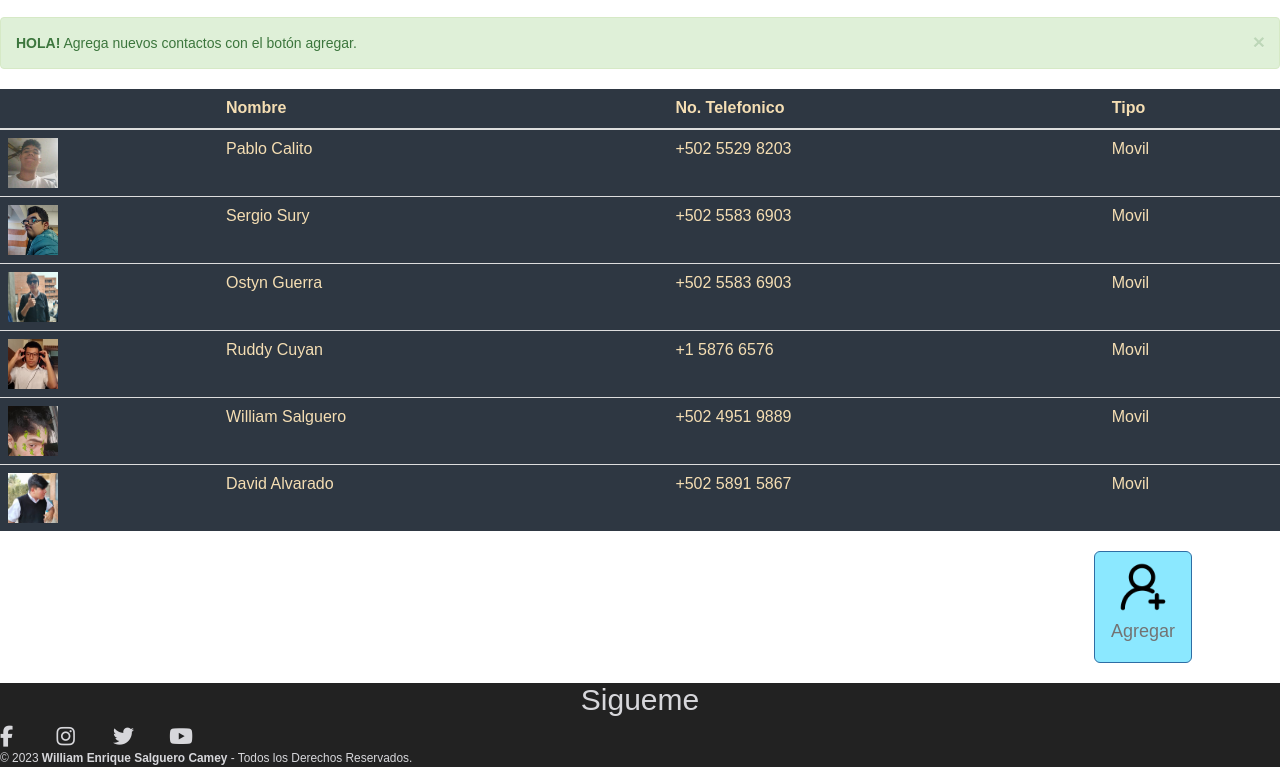
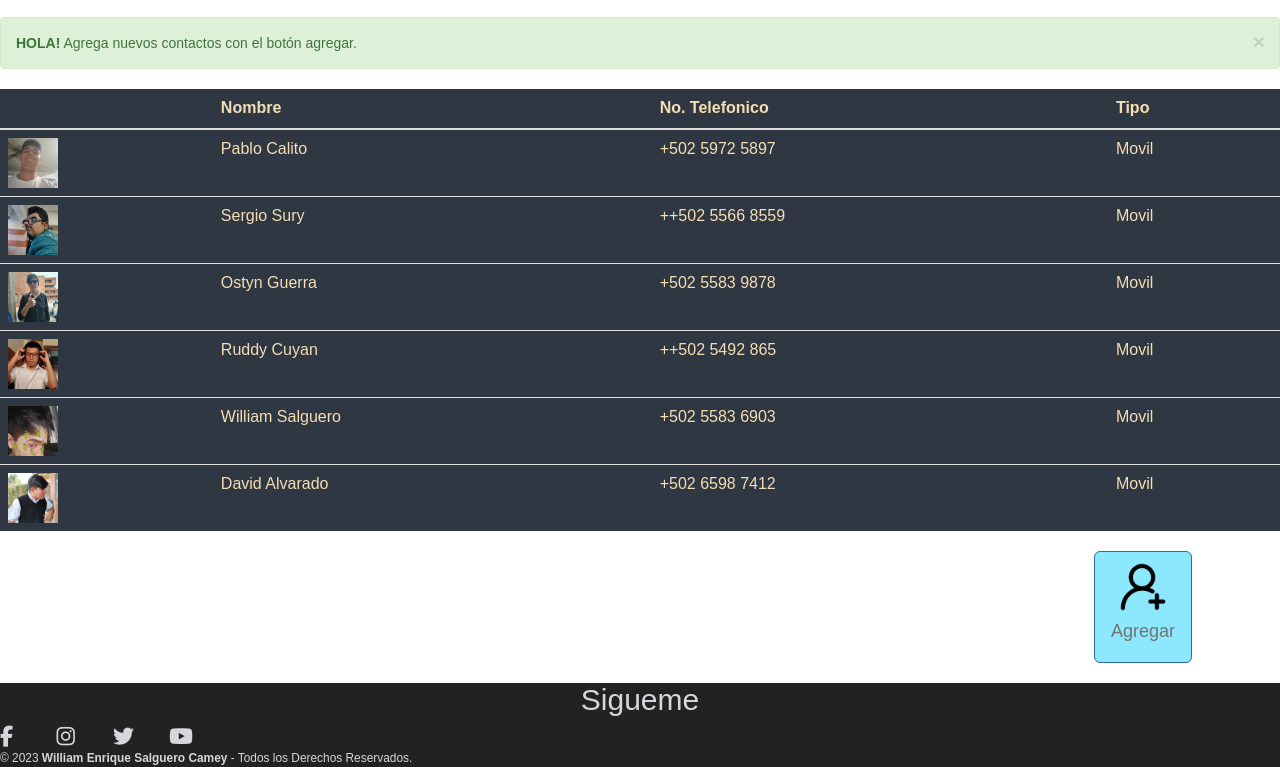
Before and after one commit to wsalguero/PS-Laboratorio-1, a plain HTML site: page agendaweb.html in a window 1280 px wide. Shown: the part 55-822 px from the top of the page. Drawn offline with nearby package versions, Linux system fonts and the light colour scheme.

Commit message:
Update agendaweb.html

```diff
--- a/agendaweb.html
+++ b/agendaweb.html
@@ -68,7 +68,7 @@
                         <img class="img-icon" src="asstes/images/calito.PNG" width="50px" height="50px">
                     </td>
                     <td>Pablo Calito</td>
-                    <td>+502 5529 8203</td>
+                    <td>+502 5972 5897</td>
                     <td>Movil</td>
                 </tr>
                 <tr>
@@ -76,7 +76,7 @@
                         <img class="img-icon" src="asstes/images/chejo.PNG" width="50px" height="50px">
                     </td>
                     <td>Sergio Sury</td>
-                    <td>+502 5583 6903</td>
+                    <td>++502 5566 8559</td>
                     <td>Movil</td>
                 </tr>
                 <tr>
@@ -84,7 +84,7 @@
                         <img class="img-icon" src="asstes/images/ostyn.PNG" width="50px" height="50px">
                     </td>
                     <td>Ostyn Guerra</td>
-                    <td>+502 5583 6903</td>
+                    <td>+502 5583 9878</td>
                     <td>Movil</td>
                 </tr>
                 <tr>
@@ -92,7 +92,7 @@
                         <img class="img-icon" src="asstes/images/ruddy.PNG" width="50px" height="50px">
                     </td>
                     <td>Ruddy Cuyan</td>
-                    <td>+1 5876 6576</td>
+                    <td>++502 5492 865</td>
                     <td>Movil</td>
                 </tr>
                 <tr>
@@ -100,7 +100,7 @@
                         <img class="img-icon" src="asstes/images/wesito.jpg" width="50px" height="50px">
                     </td>
                     <td>William Salguero</td>
-                    <td>+502 4951 9889</td>
+                    <td>+502 5583 6903</td>
                     <!--ojo, este es un numero falso-->
                     <td>Movil</td>
                 </tr>
@@ -109,7 +109,7 @@
                         <img class="img-icon" src="asstes/images/Arevalo.PNG" width="50px" height="50px">
                     </td>
                     <td>David Alvarado</td>
-                    <td>+502 5891 5867</td>
+                    <td>+502 6598 7412</td>
                     <td>Movil</td>
                 </tr>
             </tbody>
```
